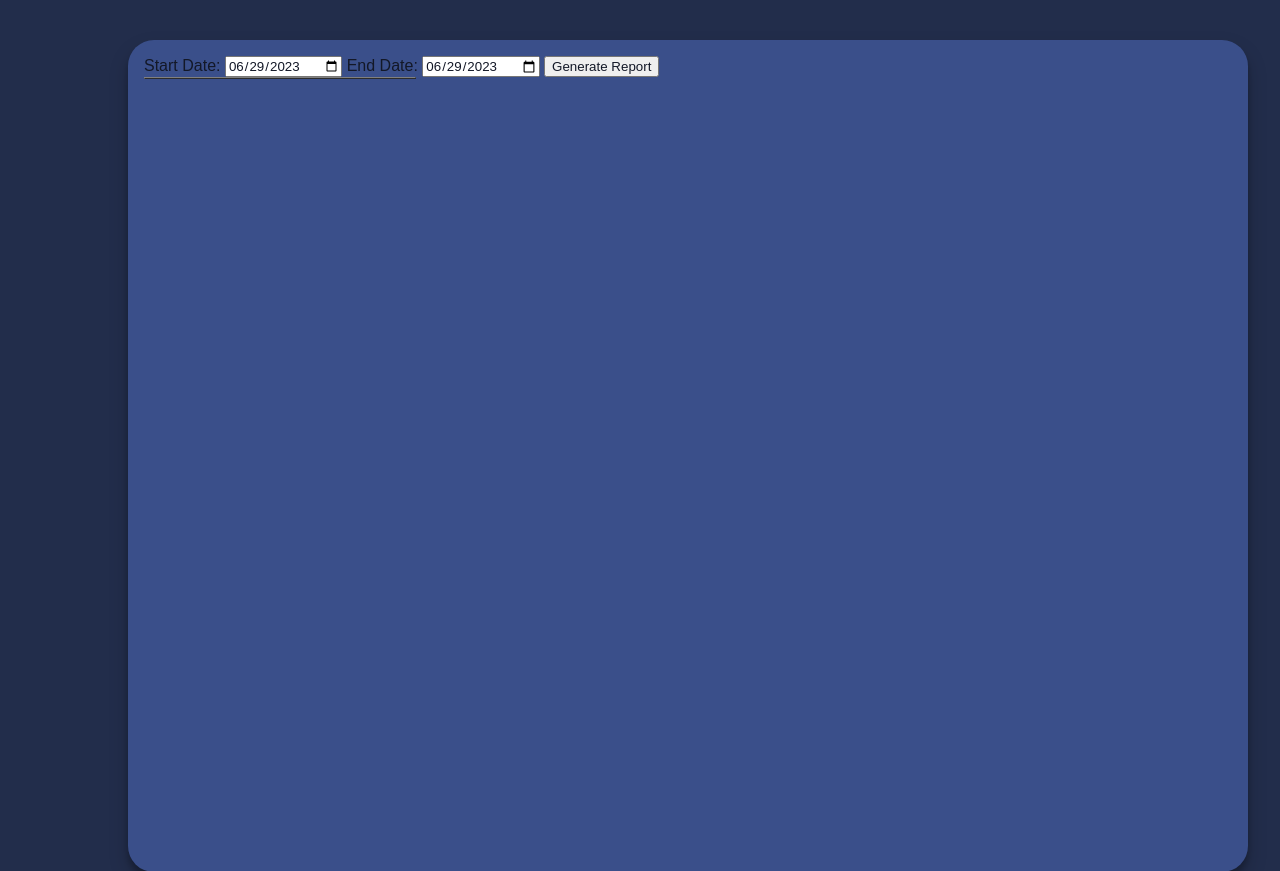
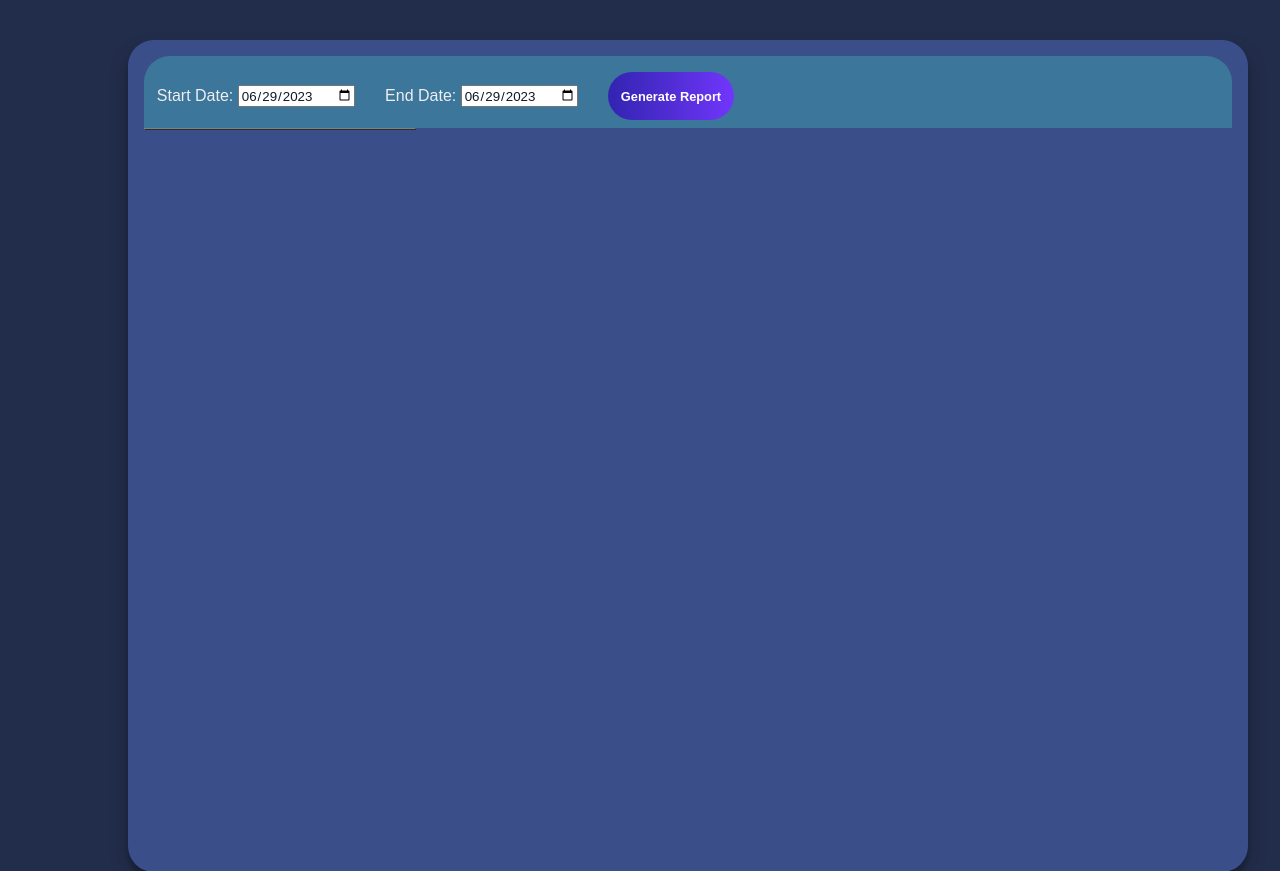
Before and after one commit to ssamu801/ITIS, a PHP site: page /generatereports.php in a window 1280 px wide. Shown: the top 871 px of the page. Run offline with PHP 8.4, Linux system fonts and the light colour scheme; the visitor is signed in with stand-in values (Sample User, id 1); some libraries are stand-ins or nearby versions.

Commit message:
Front End Implementation of detailed report. styling of generate report and detailed report still ongoing

```diff
--- /dev/null
+++ b/detrep.php
@@ -0,0 +1,5 @@
+<?php
+ session_start();
+ $ingredientName = $_GET['ingredientName'];
+ echo "$ingredientName";
+?>
--- a/generatereports.php
+++ b/generatereports.php
@@ -17,9 +17,9 @@ if(isset($_SESSION['id']) && isset($_SESSION['user_name']))
     <?php @include 'navbar.php' ?>
     <div class="reportview">
     <form method="post" action="<?php echo $_SERVER['PHP_SELF']; ?>">
-        Start Date: <input type="date" name="date1" value="<?php if(!isset($_POST['date1'])){ echo date('Y-m-d');} else{ echo $_POST['date1']; } ?>" required >
-        End Date: <input type="date" name="date2" value="<?php if(!isset($_POST['date2'])){ echo date('Y-m-d');} else{ echo $_POST['date2']; } ?>" required >
-        <input type="submit" value="Generate Report">
+        Start Date: <input class="txdate" type="date"  name="date1" value="<?php if(!isset($_POST['date1'])){ echo date('Y-m-d');} else{ echo $_POST['date1']; } ?>" required >
+        End Date: <input class="txdate" type="date" name="date2" value="<?php if(!isset($_POST['date2'])){ echo date('Y-m-d');} else{ echo $_POST['date2']; } ?>" required >
+        <input type="submit" class="sbt_btn" value="Generate Report">
     </form>
 
     <?php
--- a/style.css
+++ b/style.css
@@ -363,14 +363,54 @@ justify-self: center;
 	height: 100vh;
 
 }
+
 .reportview form{
-	Color:var(--bg-secondary)
+	border-bottom: #131827;
+	border-top-left-radius: 26px;
+	border-top-right-radius: 26px;
+	background-color: var(--btn-primary);
+	padding: 1vh 1vw 1vh 1vw;
+
 }
-.reportview input{
-	color:#131827
+
+.txdate{
+	color: #131827;
+	margin-right: 2vw;
 }
-.reportview button{
-	color: #131827;
+.sbt_btn{
+	color: black;
+	margin-top: 1vh;
+	width: auto;
+	padding: 1vh 1vw 1vh 1vw;
+	border: none;
+	background: linear-gradient(90deg, rgba(50,36,177,1) 0%, rgba(81,45,212,1) 50%, rgba(113,54,252,1) 100%);
+	color:#ffff;
+	border-radius: 26px;
+	transition: 0.2s;
+	height:3rem;
+	text-align: center;
+	font-weight: 600;
+	font-size: 0.8rem;
+}
+.reporttable{
+	border: 2px solid #cecfd5;
+	border-spacing: 0;
+	width: 100%;
+}
+.reporttable th{
+	padding: 10px 15px;
+	border: 1px solid #cecfd5;
+	background: var(--btn-info);
+	color: #fff;
+}
+.reporttable td{
+	border-bottom: 1px solid #cecfd5;
+	border-right: 1px solid #cecfd5;
+	padding: 10px 15px;
+	text-align: center;
+}
+.reporttable tr:hover{
+	background-color: gray;
 }
 
 
```
Also changed, not shown: report_backend.php (+19 -14 lines).
